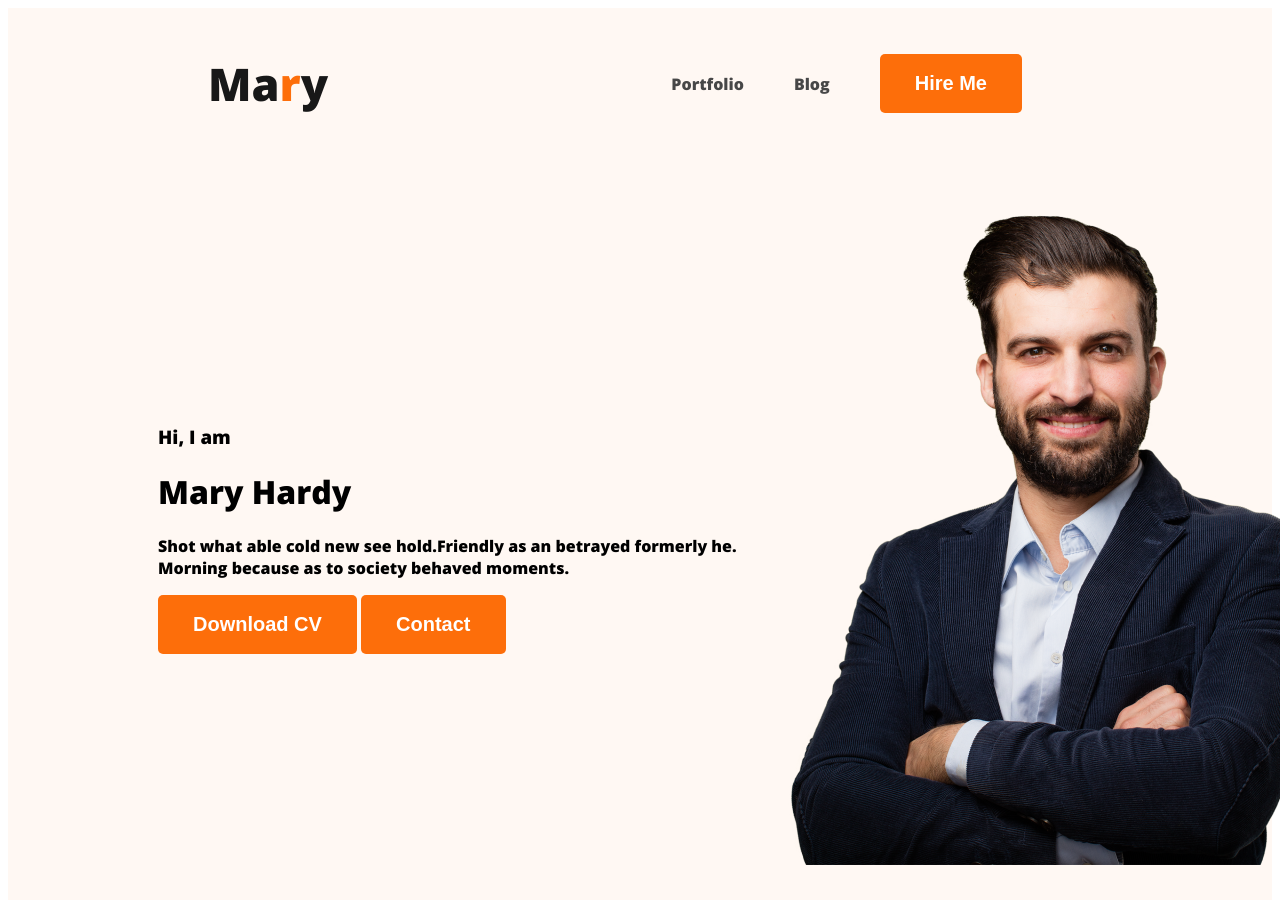
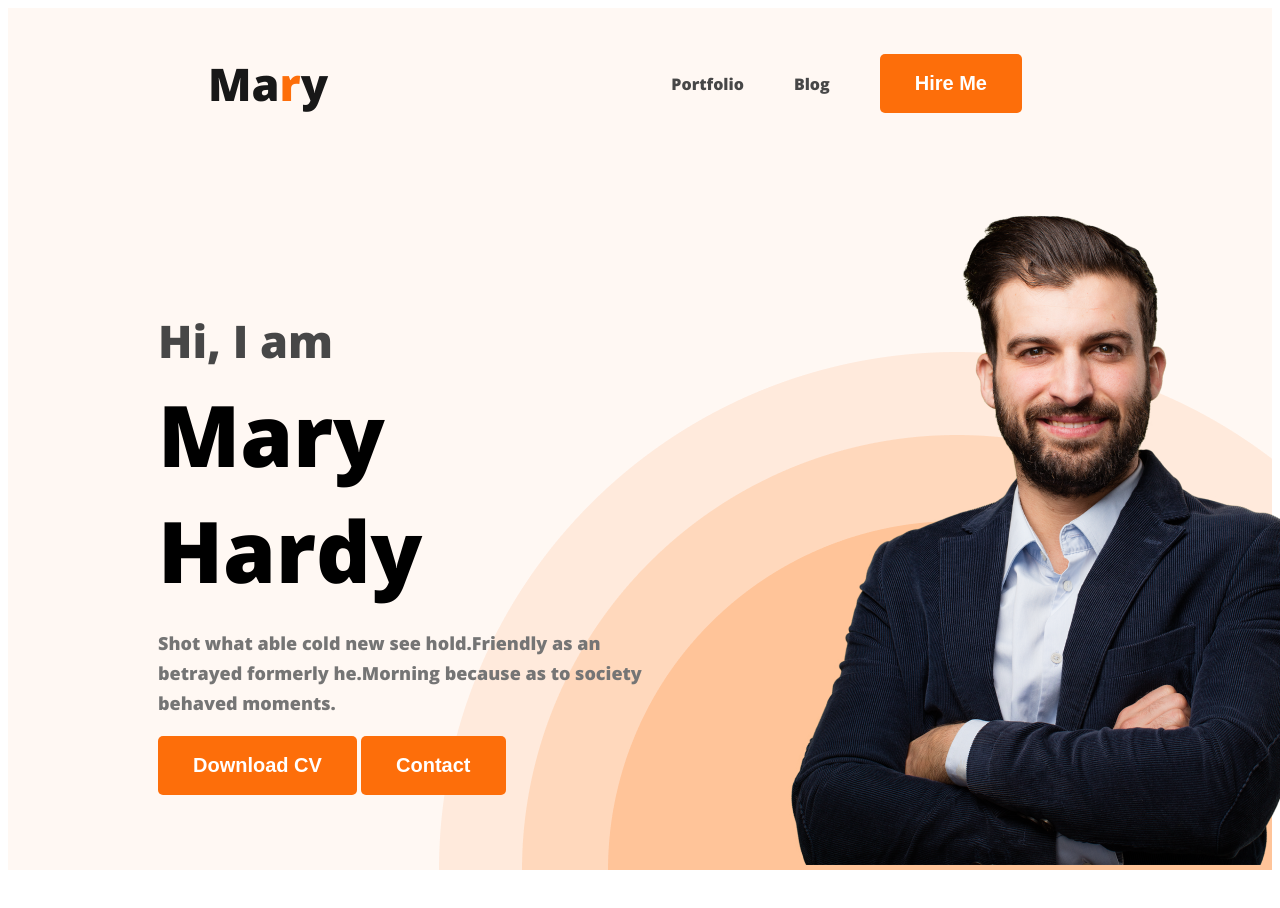
Before and after one commit to sakhawat-12/webdeveloper-portfolio, a plain HTML site: page index.html in a window 1280 px wide. Shown: the top 908 px of the page. After the commit the page ends 878 px from the top, so only its background shows below. Drawn offline with nearby package versions, Linux system fonts and the light colour scheme.

Commit message:
added the background imgd

```diff
--- a/index.html
+++ b/index.html
@@ -26,7 +26,7 @@
    <div class="banner-content">
     <h3 class="banner-greeting">Hi, I am</h3>
     <h1 class="banner-title">Mary Hardy</h1>
-    <p>Shot what able cold new see hold.Friendly as an betrayed formerly he. Morning because as to society behaved moments.</p>
+    <p class="banner-description">Shot what able cold new see hold.Friendly as an betrayed formerly he.Morning because as to society behaved moments.</p>
     <button class="btn-primary">Download CV</button>
     <button class="btn-primary">Contact</button>
    </div>
--- a/styles/portfolio.css
+++ b/styles/portfolio.css
@@ -40,14 +40,44 @@ nav a{
     font-weight: 700;
     padding: 18px 35px;
 }
+
 .header{
   background-color: #FFF8F3;
+  background-image: url("../images/header_bg.png");
+  background-repeat: no-repeat;
+  background-position: bottom right;
 }
 .banner{
-  padding: 30px 30px 30px 150px;
+  padding: 30px 30px 0px 150px;
   display: flex;
   align-items: center;
+  justify-content: space-between;
 }
-.banner .profile-pic{
+.banner-content{
+  max-width: 500px;
+
+}
+.banner .profile-pic {
   width: 500px;
 }
+.banner-greeting{
+  font-size: 45px;
+  color: #474747;
+  margin-bottom: 0px;
+}
+.banner-title{
+  font-size: 85px;
+  font-weight: 700;
+ margin-top: 5px;
+ margin-bottom: 20px;
+}
+
+
+.banner-description {
+  color: var(--dark-03, #757575);
+
+  font-size: 18px;
+  font-style: normal;
+  font-weight: 400;
+  line-height: 30px;
+}
```
